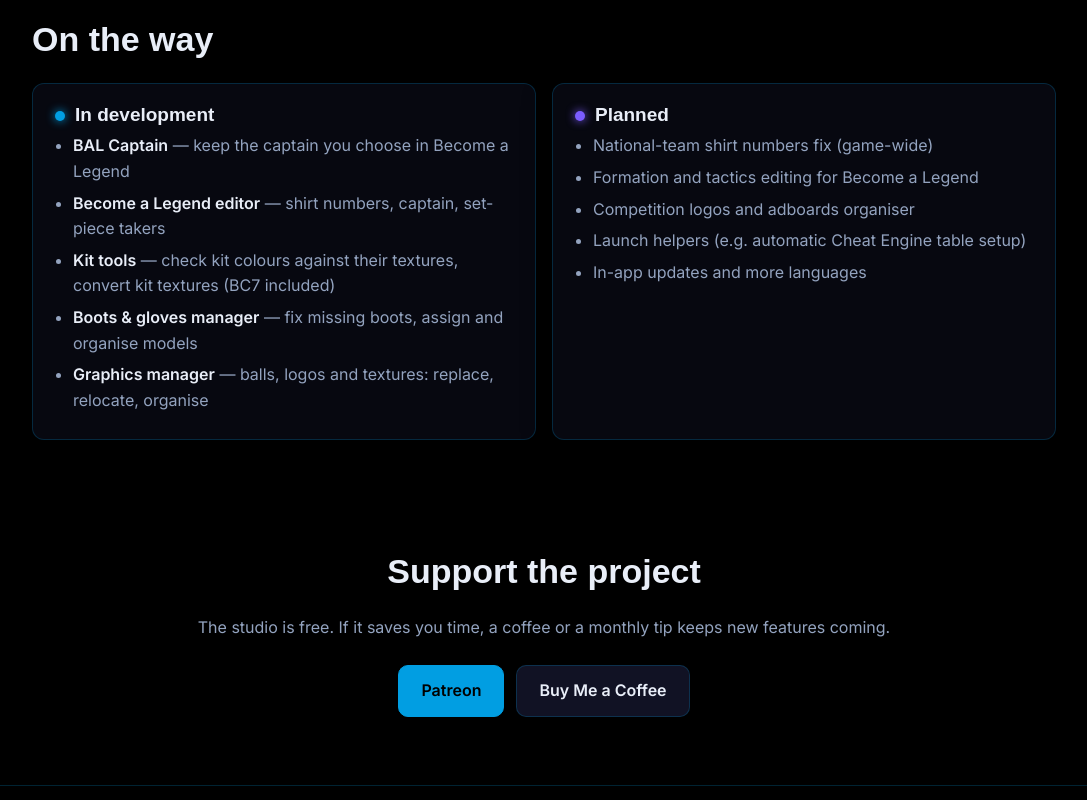
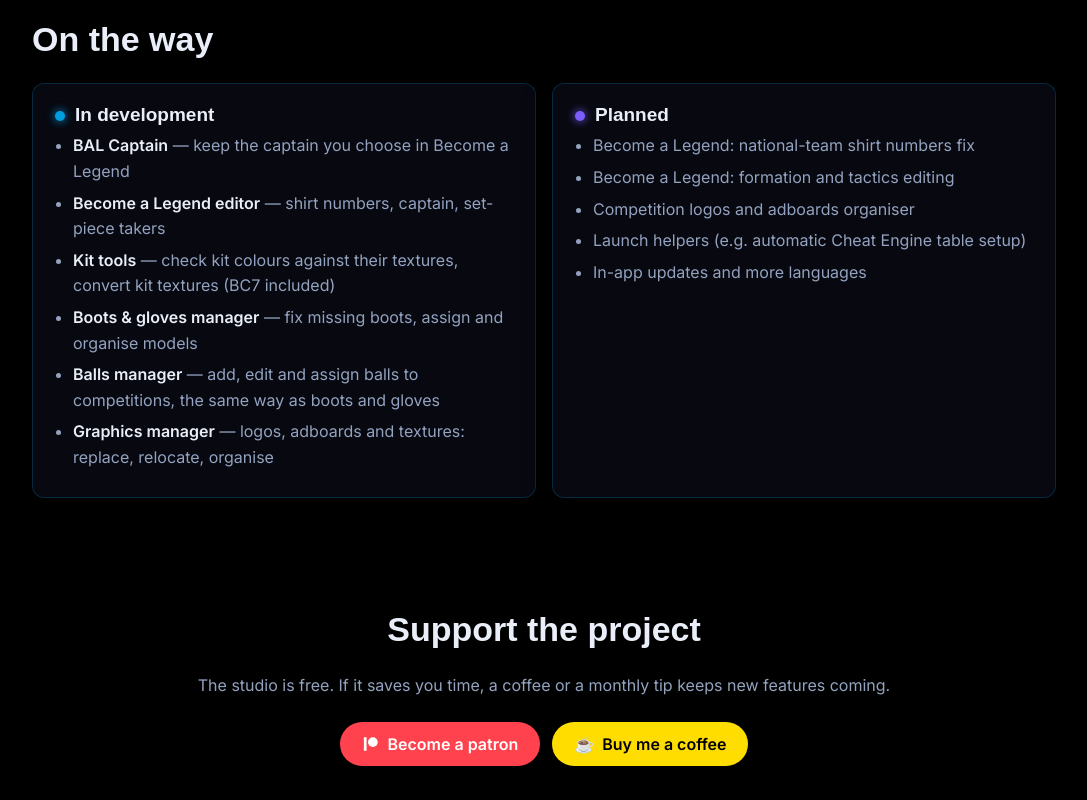
Before and after one commit to LimaDiogenes/blue41_PES2021_MOD_STUDIO, a plain HTML site: page index.html in a window 1280 px wide. Shown: the part 1420-2220 px from the top of the page, without its empty margins (96-1183 px from the left). Drawn offline with Linux system fonts and the light colour scheme; a web font is replaced by a local one.

Commit message:
Header: Patreon and Buy Me a Coffee buttons; roadmap: balls manager, BAL-only items

```diff
--- a/index.html
+++ b/index.html
@@ -51,7 +51,9 @@
     <nav>
       <a href="#features">Features</a>
       <a href="#roadmap">Roadmap</a>
-      <a href="#support">Support</a>
+      <!-- LINKS: Patreon / Buy Me a Coffee (also in the Support section below) -->
+      <a class="pill patreon" data-link="patreon" href="#support" rel="noopener"><svg viewBox="0 0 24 24" aria-hidden="true"><circle cx="14.5" cy="9.5" r="6.5"/><rect x="2.5" y="3" width="3.6" height="18"/></svg><span>Become a patron</span></a>
+      <a class="pill coffee" data-link="coffee" href="#support" rel="noopener"><span aria-hidden="true">☕</span><span>Buy me a coffee</span></a>
     </nav>
   </header>
 
@@ -122,14 +124,15 @@
             <li><b>Become a Legend editor</b> — shirt numbers, captain, set-piece takers</li>
             <li><b>Kit tools</b> — check kit colours against their textures, convert kit textures (BC7 included)</li>
             <li><b>Boots &amp; gloves manager</b> — fix missing boots, assign and organise models</li>
-            <li><b>Graphics manager</b> — balls, logos and textures: replace, relocate, organise</li>
+            <li><b>Balls manager</b> — add, edit and assign balls to competitions, the same way as boots and gloves</li>
+            <li><b>Graphics manager</b> — logos, adboards and textures: replace, relocate, organise</li>
           </ul>
         </div>
         <div class="card soft">
           <h3><span class="dot plan"></span>Planned</h3>
           <ul>
-            <li>National-team shirt numbers fix (game-wide)</li>
-            <li>Formation and tactics editing for Become a Legend</li>
+            <li>Become a Legend: national-team shirt numbers fix</li>
+            <li>Become a Legend: formation and tactics editing</li>
             <li>Competition logos and adboards organiser</li>
             <li>Launch helpers (e.g. automatic Cheat Engine table setup)</li>
             <li>In-app updates and more languages</li>
@@ -143,8 +146,8 @@
       <p>The studio is free. If it saves you time, a coffee or a monthly tip keeps new features coming.</p>
       <div class="cta center">
         <!-- LINKS: replace the two hrefs when the accounts exist -->
-        <a class="button primary" id="patreon" href="#" rel="noopener">Patreon</a>
-        <a class="button" id="coffee" href="#" rel="noopener">Buy Me a Coffee</a>
+        <a class="pill patreon big" data-link="patreon" href="#support" rel="noopener"><svg viewBox="0 0 24 24" aria-hidden="true"><circle cx="14.5" cy="9.5" r="6.5"/><rect x="2.5" y="3" width="3.6" height="18"/></svg><span>Become a patron</span></a>
+        <a class="pill coffee big" data-link="coffee" href="#support" rel="noopener"><span aria-hidden="true">☕</span><span>Buy me a coffee</span></a>
       </div>
     </section>
   </main>
--- a/style.css
+++ b/style.css
@@ -38,8 +38,23 @@
 .brand:hover { text-decoration: none; }
 .brand-b41 { font: 700 26px "Goldman", sans-serif; color: var(--cyan); }
 .brand-name { font: 400 12px "Goldman", sans-serif; letter-spacing: 1px; color: var(--text); }
-nav { display: flex; gap: 20px; flex-wrap: wrap; }
+nav { display: flex; align-items: center; gap: 20px; flex-wrap: wrap; justify-content: flex-end; }
 nav a { color: var(--text); }
+
+/* support buttons in the platforms' own colours (Patreon coral, Buy Me a Coffee yellow) */
+.pill {
+  display: inline-flex; align-items: center; gap: 8px;
+  padding: 7px 14px; border-radius: 999px; font: 600 14px "Inter", sans-serif; white-space: nowrap;
+  transition: transform 0.15s, box-shadow 0.15s;
+}
+.pill:hover { text-decoration: none; transform: translateY(-1px); }
+.pill svg { width: 15px; height: 15px; fill: currentColor; }
+nav a.pill.patreon, .pill.patreon { background: #FF424D; color: #FFFFFF; }
+.pill.patreon:hover { box-shadow: 0 6px 20px rgba(255, 66, 77, 0.35); }
+nav a.pill.coffee, .pill.coffee { background: #FFDD00; color: #000000; }
+.pill.coffee:hover { box-shadow: 0 6px 20px rgba(255, 221, 0, 0.3); }
+.pill.big { padding: 12px 22px; font-size: 16px; }
+.pill.big svg { width: 18px; height: 18px; }
 
 main { max-width: 1120px; margin: 0 auto; padding: 0 clamp(16px, 4vw, 48px); }
 
@@ -98,5 +113,7 @@
   .hero { grid-template-columns: 1fr; }
   .hero-art { max-width: 320px; order: -1; }
   .columns { grid-template-columns: 1fr; }
-  nav { gap: 14px; font-size: 14px; }
+  nav { gap: 10px; font-size: 14px; }
+  nav > a:not(.pill) { display: none; }
+  .pill { padding: 6px 11px; font-size: 13px; }
 }
```
